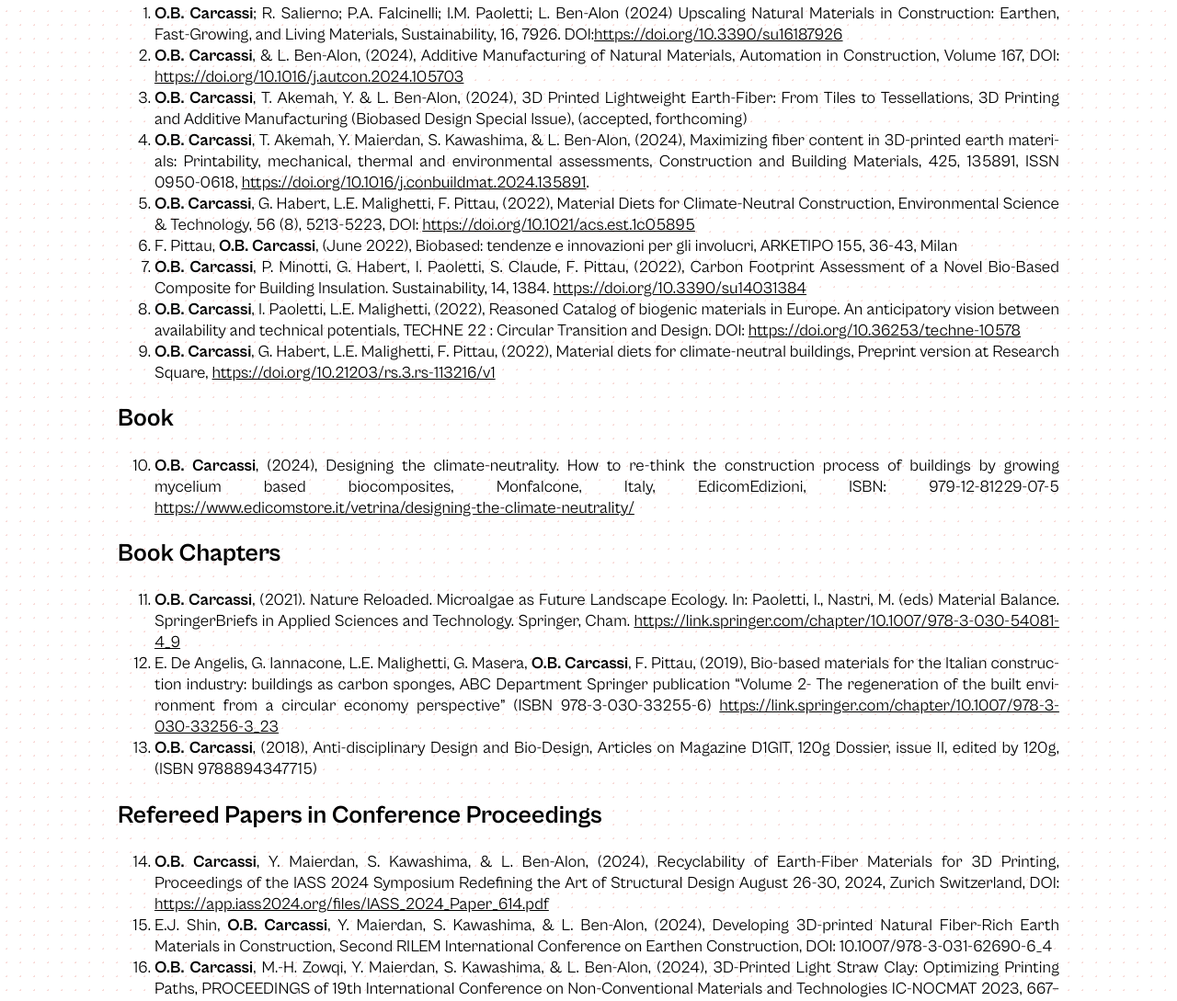
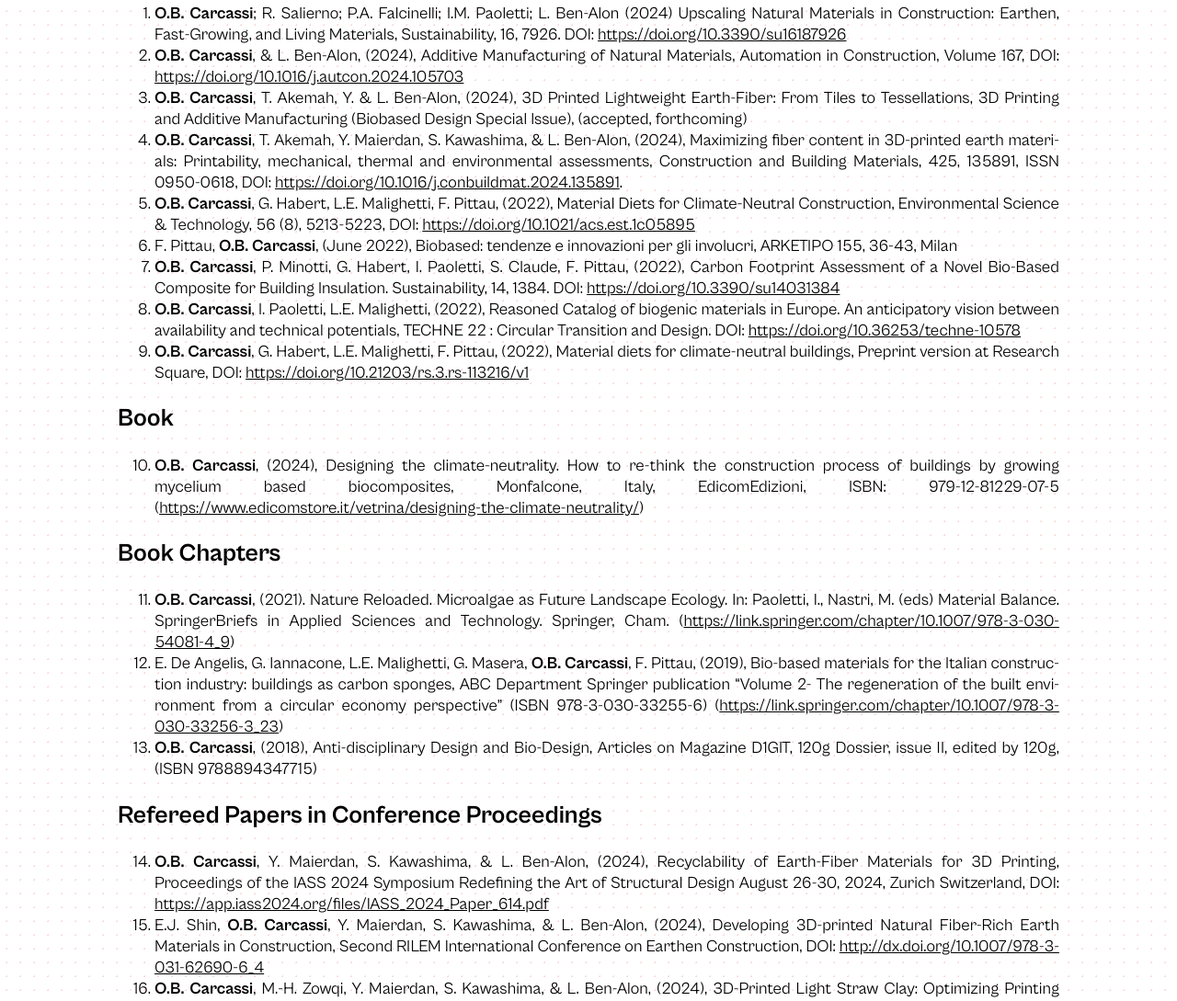
Before and after one commit to mitoni/obcarcassi, an Astro site: page /publications in a window 1280 px wide. Shown: the part 175-1264 px from the top of the page at 92% size. Built offline with nearby package versions, Linux system fonts and the light colour scheme; Astro itself is replaced by a stand-in of ours.

Commit message:
errors in text

```diff
--- a/src/pages/publications.md
+++ b/src/pages/publications.md
@@ -2,34 +2,34 @@
 layout: ../layouts/BasicMarkdownLayout.astro
 ---
 ## Scholarly Publications in Peer-Reviewed Journals
-1.	**O.B. Carcassi**; R. Salierno; P.A. Falcinelli; I.M. Paoletti; L. Ben-Alon (2024) Upscaling Natural Materials in Construction: Earthen, Fast-Growing, and Living Materials, Sustainability, 16, 7926. DOI:https://doi.org/10.3390/su16187926
+1.	**O.B. Carcassi**; R. Salierno; P.A. Falcinelli; I.M. Paoletti; L. Ben-Alon (2024) Upscaling Natural Materials in Construction: Earthen, Fast-Growing, and Living Materials, Sustainability, 16, 7926. DOI: https://doi.org/10.3390/su16187926
 2.	**O.B. Carcassi**, & L. Ben-Alon, (2024), Additive Manufacturing of Natural Materials, Automation in Construction, Volume 167, DOI: https://doi.org/10.1016/j.autcon.2024.105703
 3.	**O.B. Carcassi**, T. Akemah, Y. & L. Ben-Alon, (2024), 3D Printed Lightweight Earth-Fiber: From Tiles to Tessellations, 3D Printing and Additive Manufacturing (Biobased Design Special Issue), (accepted, forthcoming)
-4.	**O.B. Carcassi**, T. Akemah, Y. Maierdan, S. Kawashima, & L. Ben-Alon, (2024), Maximizing fiber content in 3D-printed earth materials: Printability, mechanical, thermal and environmental assessments,  Construction and Building Materials, 425, 135891, ISSN 0950-0618, https://doi.org/10.1016/j.conbuildmat.2024.135891.
+4.	**O.B. Carcassi**, T. Akemah, Y. Maierdan, S. Kawashima, & L. Ben-Alon, (2024), Maximizing fiber content in 3D-printed earth materials: Printability, mechanical, thermal and environmental assessments,  Construction and Building Materials, 425, 135891, ISSN 0950-0618, DOI: https://doi.org/10.1016/j.conbuildmat.2024.135891.
 5.	**O.B. Carcassi**, G. Habert, L.E. Malighetti, F. Pittau,, (2022), Material Diets for Climate-Neutral Construction, Environmental Science & Technology, 56 (8), 5213-5223, DOI: https://doi.org/10.1021/acs.est.1c05895
 6.	F. Pittau, **O.B. Carcassi**, (June 2022), Biobased: tendenze e innovazioni per gli involucri, ARKETIPO 155, 36-43, Milan
-7.	**O.B. Carcassi**, P. Minotti, G. Habert, I. Paoletti, S. Claude, F. Pittau,, (2022), Carbon Footprint Assessment of a Novel Bio-Based Composite for Building Insulation. Sustainability, 14, 1384. https://doi.org/10.3390/su14031384
+7.	**O.B. Carcassi**, P. Minotti, G. Habert, I. Paoletti, S. Claude, F. Pittau,, (2022), Carbon Footprint Assessment of a Novel Bio-Based Composite for Building Insulation. Sustainability, 14, 1384. DOI: https://doi.org/10.3390/su14031384
 8.	**O.B. Carcassi**, I. Paoletti, L.E. Malighetti, (2022), Reasoned Catalog of biogenic materials in Europe. An anticipatory vision between availability and technical potentials, TECHNE 22 : Circular Transition and Design. DOI: https://doi.org/10.36253/techne-10578
-9.	**O.B. Carcassi**, G. Habert, L.E. Malighetti, F. Pittau, (2022), Material diets for climate-neutral buildings, Preprint version at Research Square, https://doi.org/10.21203/rs.3.rs-113216/v1
+9.	**O.B. Carcassi**, G. Habert, L.E. Malighetti, F. Pittau, (2022), Material diets for climate-neutral buildings, Preprint version at Research Square, DOI: https://doi.org/10.21203/rs.3.rs-113216/v1
 
 ## Book
-10. **O.B. Carcassi**, (2024), Designing the climate-neutrality. How to re-think the construction process of buildings by growing mycelium based biocomposites, Monfalcone, Italy, EdicomEdizioni, ISBN: 979-12-81229-07-5 https://www.edicomstore.it/vetrina/designing-the-climate-neutrality/
+10. **O.B. Carcassi**, (2024), Designing the climate-neutrality. How to re-think the construction process of buildings by growing mycelium based biocomposites, Monfalcone, Italy, EdicomEdizioni, ISBN: 979-12-81229-07-5 (https://www.edicomstore.it/vetrina/designing-the-climate-neutrality/)
 ## Book Chapters
-11.	**O.B. Carcassi**, (2021). Nature Reloaded. Microalgae as Future Landscape Ecology. In: Paoletti, I., Nastri, M. (eds) Material Balance. SpringerBriefs in Applied Sciences and Technology. Springer, Cham. https://link.springer.com/chapter/10.1007/978-3-030-54081-4_9
-12.	E. De Angelis, G. Iannacone, L.E. Malighetti, G. Masera, **O.B. Carcassi**, F. Pittau, (2019), Bio-based materials for the Italian construction industry: buildings as carbon sponges, ABC Department Springer publication “Volume 2- The regeneration of the built environment from a circular economy perspective” (ISBN 978-3-030-33255-6) https://link.springer.com/chapter/10.1007/978-3-030-33256-3_23
+11.	**O.B. Carcassi**, (2021). Nature Reloaded. Microalgae as Future Landscape Ecology. In: Paoletti, I., Nastri, M. (eds) Material Balance. SpringerBriefs in Applied Sciences and Technology. Springer, Cham. (https://link.springer.com/chapter/10.1007/978-3-030-54081-4_9)
+12.	E. De Angelis, G. Iannacone, L.E. Malighetti, G. Masera, **O.B. Carcassi**, F. Pittau, (2019), Bio-based materials for the Italian construction industry: buildings as carbon sponges, ABC Department Springer publication “Volume 2- The regeneration of the built environment from a circular economy perspective” (ISBN 978-3-030-33255-6) (https://link.springer.com/chapter/10.1007/978-3-030-33256-3_23)
 13.	**O.B. Carcassi**, (2018), Anti-disciplinary Design and Bio-Design, Articles on Magazine D1GIT, 120g Dossier, issue II, edited by 120g, (ISBN 9788894347715)
 
 ## Refereed Papers in Conference Proceedings
 14. **O.B. Carcassi**, Y. Maierdan, S. Kawashima, & L. Ben-Alon, (2024), Recyclability of Earth-Fiber Materials for 3D Printing, Proceedings of the IASS 2024 Symposium Redefining the Art of Structural Design August 26-30, 2024, Zurich Switzerland, DOI: https://app.iass2024.org/files/IASS_2024_Paper_614.pdf
-15.	E.J. Shin, **O.B. Carcassi**, Y. Maierdan, S. Kawashima, & L. Ben-Alon, (2024), Developing 3D-printed Natural Fiber-Rich Earth Materials in Construction, Second RILEM International Conference on Earthen Construction, DOI: 10.1007/978-3-031-62690-6_4
+15.	E.J. Shin, **O.B. Carcassi**, Y. Maierdan, S. Kawashima, & L. Ben-Alon, (2024), Developing 3D-printed Natural Fiber-Rich Earth Materials in Construction, Second RILEM International Conference on Earthen Construction, DOI: http://dx.doi.org/10.1007/978-3-031-62690-6_4
 16.	**O.B. Carcassi**, M.-H. Zowqi, Y. Maierdan, S. Kawashima, & L. Ben-Alon, (2024), 3D-Printed Light Straw Clay: Optimizing Printing Paths, PROCEEDINGS of 19th International Conference on Non-Conventional Materials and Technologies IC-NOCMAT 2023, 667–673. João Pessoa(PB) UFPB / IFPB, 2023. Available in: https//www.even3.com.br/anais/international-conference-on-non-conventional-construction-materials-and-technologies-311551/663773-3D-PRINTED-LIGHT-STRAW-CLAY--OPTIMIZING-PRINTING-PATHS.
 17.	K.V.Perez , **O.B. Carcassi**, L. Ben-Alon, (2024), Traditional Textile Integrity and Avenues for Bio-Based Digital Weaving, Biocalibrated: Tools and Techniques for Biodesign Practices Symposium. London (Accepted. forthcoming)
 18.	K. Chadha, N. Ramos Montilla, I. Paoletti & **O.B. Carcassi**, (2023), Programmed Growth: A Living Mycelium and Clay Composite. Immanuel Koh, Dagmar Reinhardt, Mohammed Makki, Mona Khakhar, Nic Bao (Eds.), HUMAN-CENTRIC - Proceedings of the 28th CAADRIA Conference, Ahmedabad, 18-24 March 2023, Pp. 311–320. DOI: https://papers.cumincad.org/cgi-bin/works/paper/caadria2023_213
 19.	F Pittau, **O.B. Carcassi**, M Servalli, S Pellegrini and S Claude, (2022), Hygrothermal characterization of bio-based thermal insulation made of fibres from invasive alien lake plants bounded with mycelium, IOP Conference Series: Earth and Environmental Science, 2022, DOI: https://iopscience.iop.org/article/10.1088/1755-1315/1078/1/012069
 20.	**O.B. Carcassi**, G. Habert, L.E. Malighetti, F. Pittau, (2021), How does a climate-neutral building look like?  In Construction Technologies and Architecture. 4th International Conference on Bio-Based Building Materials. Trans Tech Publications Ltd. DOI : 10.4028/www.scientific.net/cta.1.279
 21.	**O.B. Carcassi**, F. Contrada, G. Grassi, (2018), A Review of Bioreactive Envelopes and Their Future Developments for 3D/4D Printing technologies, Conference paper: ABS 2018, Bern (ISBN 9783952488348)
-22.	**O.B. Carcassi**, L.E. Malighetti, (2021), Retrofitting with organic waste metabolism - The Region Lombardy Case Study, Conference paper: Responsive Cities - Disrupting through circular design 2019, Barcelona (ISBN 978-84-120885-1-9) https://iaac.net/wp-content/uploads/pdf/RCS_19_Proceedings.pdf
+22.	**O.B. Carcassi**, L.E. Malighetti, (2021), Retrofitting with organic waste metabolism - The Region Lombardy Case Study, Conference paper: Responsive Cities - Disrupting through circular design 2019, Barcelona (ISBN 978-84-120885-1-9) (https://iaac.net/wp-content/uploads/pdf/RCS_19_Proceedings.pdf)
 23.	**O.B. Carcassi**, M. Lavagna, L.E. Malighetti, (2019), Life Cycle Assessments of bio-based insulating materials. A literature review, Conference paper: Italian Network Conference on LCA 2019, Rome (ISBN 978-88-8286-389-0)
-24.	S. Gomarasca, I. Paoletti, O.B.Carcassi, (2018), STRUNA STRucture-NAture: a first study for the design of a domestic photobioreactor, Elsevier Conference paper: The 8th International Conference on Algal Biomass, Biofuels and Bioproducts 2018, Seattle
+24.	S. Gomarasca, I. Paoletti, **O.B. Carcassi**, (2018), STRUNA STRucture-NAture: a first study for the design of a domestic photobioreactor, Elsevier Conference paper: The 8th International Conference on Algal Biomass, Biofuels and Bioproducts 2018, Seattle
 ## Extended abstract
-25.	**O.B. Carcassi**, G. Schleck, L. Ben-Alon (2024),Mycelium Mosaics: Mapping Stakeholder Communities for Accessible Biodesign, In “How do we grow a Biodesigner? Research Directions: Biotechnology Design”. Published online 2024:1-4. https://doi.org/10.33774/coe-2024-grtr1
+25.	**O.B. Carcassi**, G. Schleck, L. Ben-Alon (2024),Mycelium Mosaics: Mapping Stakeholder Communities for Accessible Biodesign, In “How do we grow a Biodesigner? Research Directions: Biotechnology Design”. Published online 2024:1-4. DOI: https://doi.org/10.33774/coe-2024-grtr1
```
